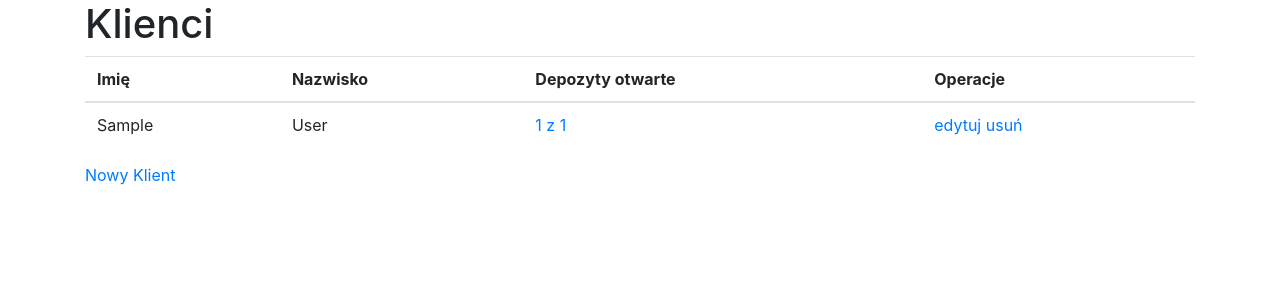
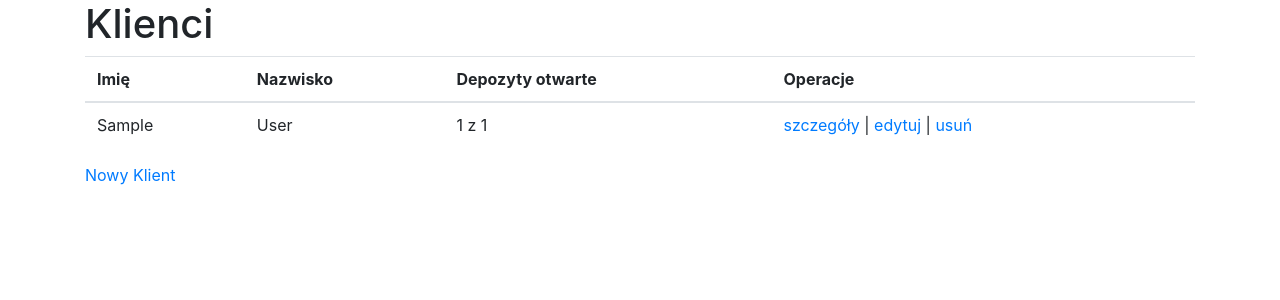
Before and after one commit to Wald-K/savings, a Django app: page /savings/clients/ in a window 1280 px wide. Shown: the top 300 px of the page. Run offline with Django 3.2, Linux system fonts and the light colour scheme; tables that the repository leaves empty hold one stand-in row (values such as "Sample post"); some libraries are stand-ins or nearby versions.

Commit message:
change in client details

```diff
--- a/savings_project3/savings/templates/savings/client_list.html
+++ b/savings_project3/savings/templates/savings/client_list.html
@@ -23,11 +23,12 @@
 			<td>{{client.firstname}}</td>
 			<td>{{client.lastname}}</td>
 			<td>
-				<!--<a href="{% url "savings:client_detail" pk=client.pk %}">{{client.deposit_set.all.count}}</a>-->
-				<a href="{% url "savings:client_detail" pk=client.pk %}">{{client.get_opened_deposit_count}} z {{client.get_all_deposit_count}} </a>
+				<!--<a href="{% url "savings:client_detail" pk=client.pk %}">{{client.get_opened_deposit_count}} z {{client.get_all_deposit_count}} </a>-->
+               {{client.get_opened_deposit_count}} z {{client.get_all_deposit_count}}
 			</td>
 			<td>
-				<a href="{% url "savings:client_update" client.id %}">edytuj</a>
+				<a href="{% url "savings:client_detail" pk=client.pk %}">szczegóły</a> |
+				<a href="{% url "savings:client_update" client.id %}">edytuj</a> |
 				<a href="{% url "savings:client_delete" client.id %}">usuń</a>
 			</td>
 
```
